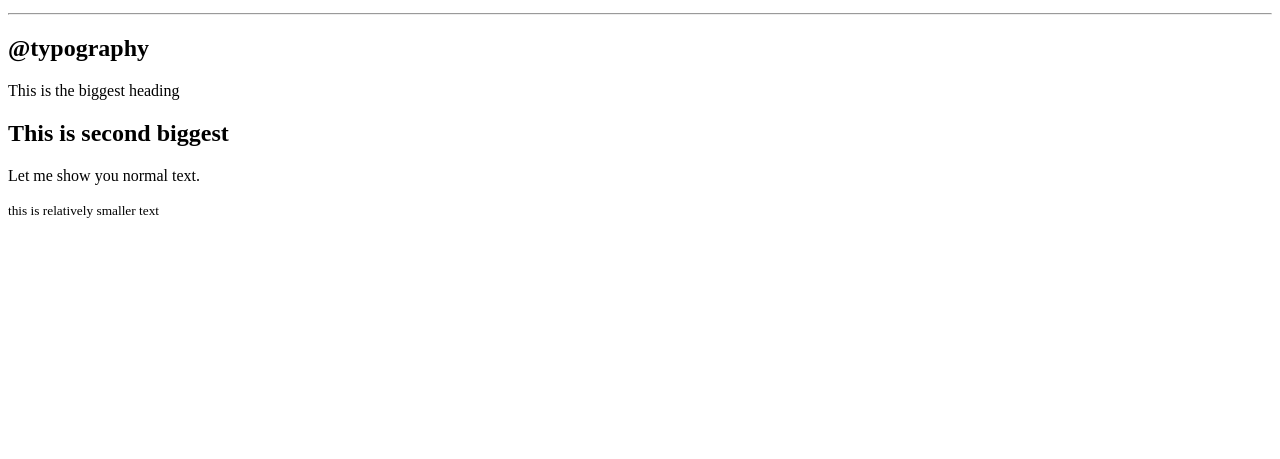
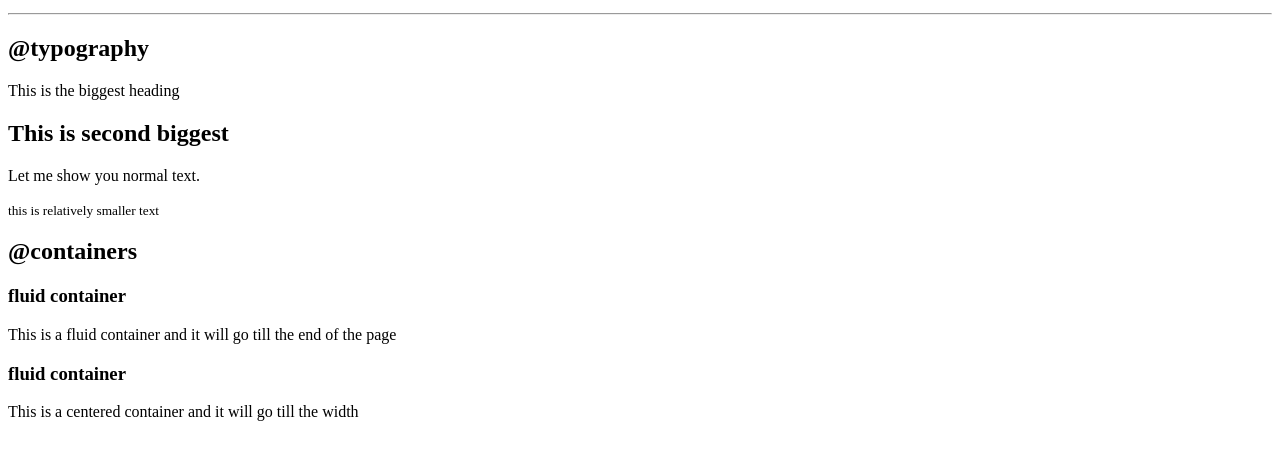
Before and after one commit to UditThakkar/UditThacker, a plain HTML site: page index.html in a window 1280 px wide. Shown: the part 101-560 px from the top of the page. Drawn offline with Linux system fonts and the light colour scheme.

Commit message:
docs: update

```diff
--- a/index.html
+++ b/index.html
@@ -18,5 +18,13 @@
     <small>this is relatively smaller text</small>
 
 
+    <h2>@containers</h2>
+
+    <h3>fluid container</h3>
+    <div>This is a fluid container and it will go till the end of the page</div>
+
+    <h3>fluid container</h3>
+    <div>This is a centered container and it will go till the width</div>
+
 </body>
 </html>
```
